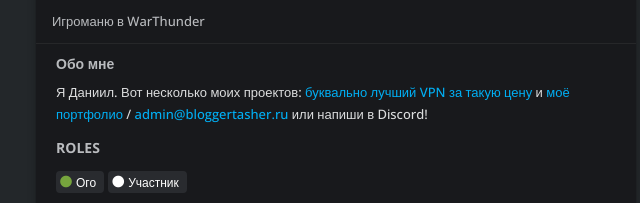
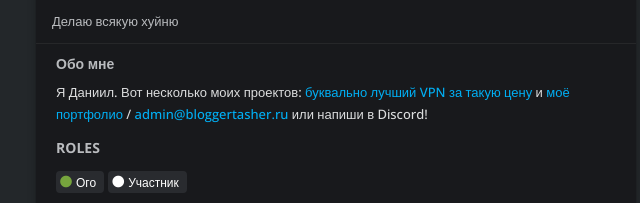
Before and after one commit to Kefisto/kefisto.github.io, a plain HTML site: page index.html in a window 1280 px wide. Shown: the part 288-491 px from the top of the page, 304-944 px from the left. Drawn offline with nearby package versions, Linux system fonts and the light colour scheme.

Commit message:
Update index.html

```diff
--- a/index.html
+++ b/index.html
@@ -45,7 +45,7 @@
             </div>
           </div>
 
-          <span class="text-base text-status">Игроманю в WarThunder</span>
+          <span class="text-base text-status">Делаю всякую хуйню</span>
 
           <div class="divider"></div>
 
```
